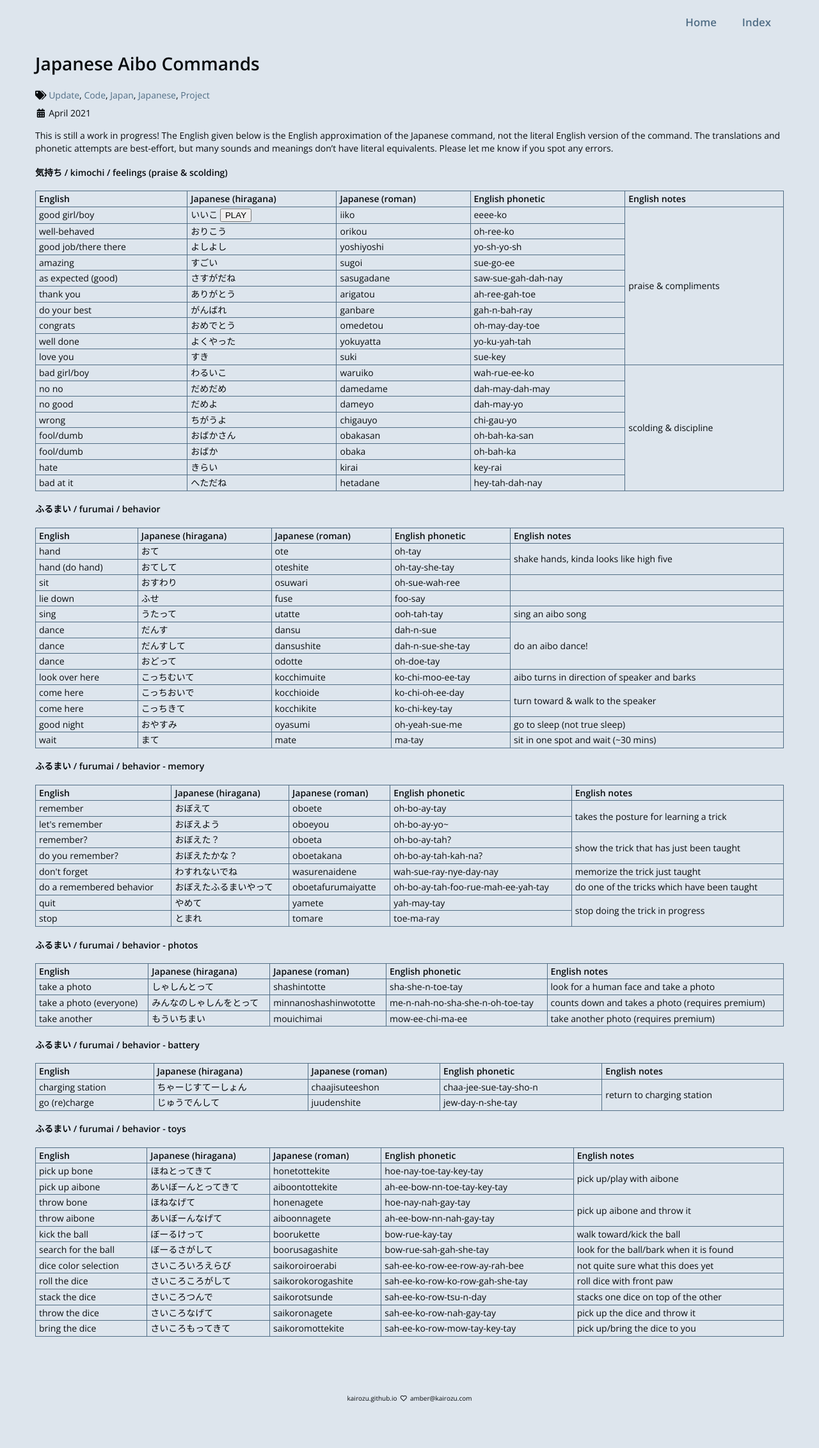
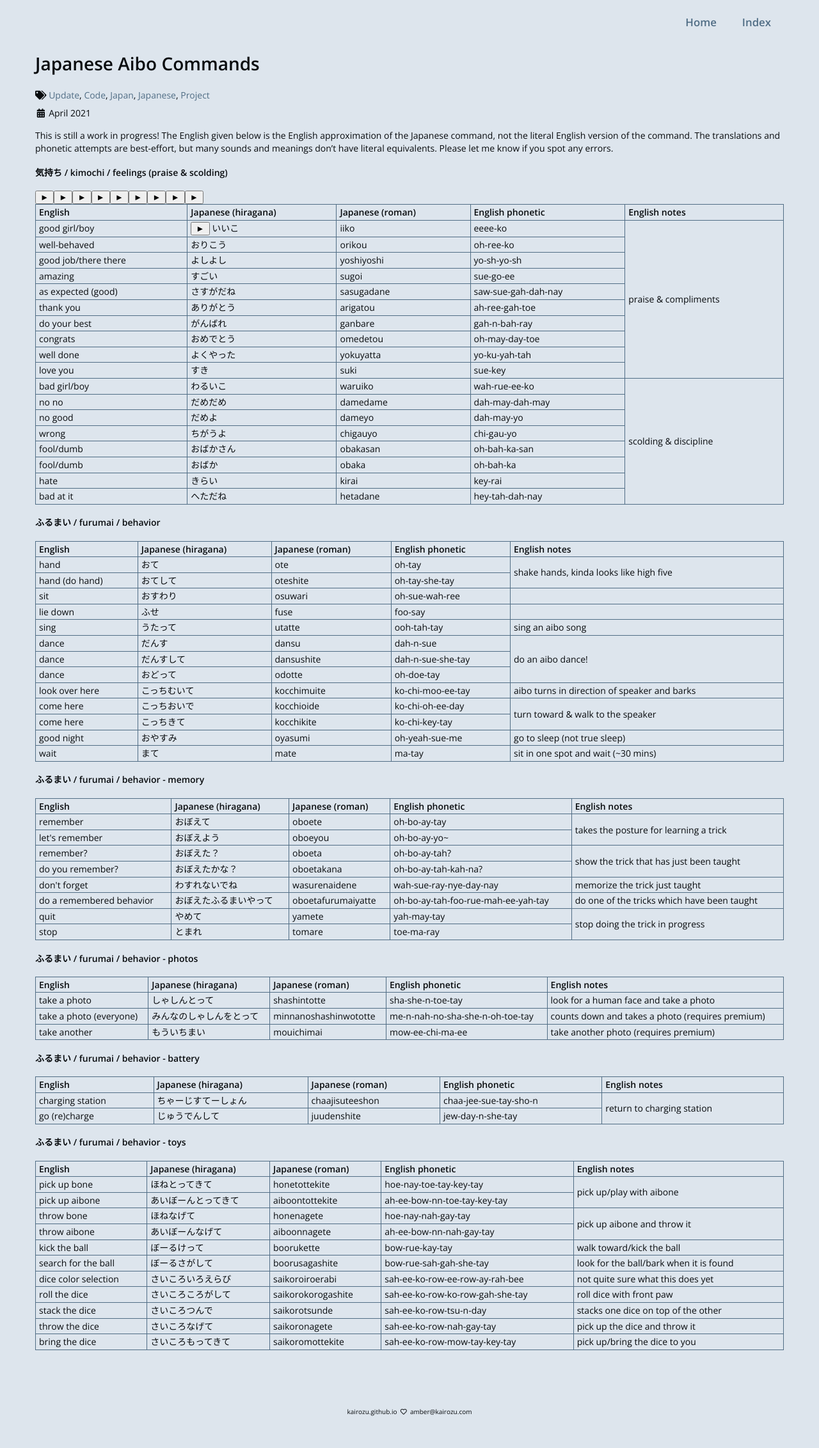
Before and after one commit to kairozu/kairozu.github.io, a Jekyll site: the page built from updates/_posts/2021-04-15-aibo-japanese.md, in a window 1280 px wide. Shown: the whole page at 64% size. Built offline with Jekyll 4.4.1, drawn with Linux system fonts in a browser that asks for light colours; nearby versions of some CDN libraries; before the commit the page ends 2243 px from its top, so only the background shows below that.

Commit message:
add sounds

```diff
--- a/updates/_posts/2021-04-15-aibo-japanese.md
+++ b/updates/_posts/2021-04-15-aibo-japanese.md
@@ -46,9 +46,9 @@
     <tr>
         <td>good girl/boy</td>
         <td>
+        <input type="button" value="&#9658;" onclick="play('iiko')">
+        <audio id="iiko" src="/sounds/iiko.mp3"></audio>
         いいこ
-            <input type="button" value="PLAY" onclick="play('iiko')">
-            <audio id="iiko" src="/sounds/iiko.mp3"></audio>
         </td>
         <td>iiko</td>
         <td>eeee-ko</td>
@@ -56,54 +56,72 @@
     </tr>
     <tr>
         <td>well-behaved</td>
+        <input type="button" value="&#9658;" onclick="play('orikou')">
+        <audio id="orikou" src="/sounds/orikou.mp3"></audio>
         <td>おりこう</td>
         <td>orikou</td>
         <td>oh-ree-ko</td>
     </tr>
     <tr>
         <td>good job/there there</td>
+        <input type="button" value="&#9658;" onclick="play('yoshiyoshi')">
+        <audio id="yoshiyoshi" src="/sounds/yoshiyoshi.mp3"></audio>
         <td>よしよし</td>
         <td>yoshiyoshi</td>
         <td>yo-sh-yo-sh</td>
     </tr>
     <tr>
         <td>amazing</td>
+        <input type="button" value="&#9658;" onclick="play('sugoi')">
+        <audio id="sugoi" src="/sounds/sugoi.mp3"></audio>
         <td>すごい</td>
         <td>sugoi</td>
         <td>sue-go-ee</td>
     </tr>
     <tr>
         <td>as expected (good)</td>
+        <input type="button" value="&#9658;" onclick="play('sasugadane')">
+        <audio id="sasugadane" src="/sounds/sasugadane.mp3"></audio>
         <td>さすがだね</td>
         <td>sasugadane</td>
         <td>saw-sue-gah-dah-nay</td>
     </tr>
     <tr>
         <td>thank you</td>
+        <input type="button" value="&#9658;" onclick="play('arigatou')">
+        <audio id="arigatou" src="/sounds/arigatou.mp3"></audio>
         <td>ありがとう</td>
         <td>arigatou</td>
         <td>ah-ree-gah-toe</td>
     </tr>
     <tr>
         <td>do your best</td>
+        <input type="button" value="&#9658;" onclick="play('ganbare')">
+        <audio id="ganbare" src="/sounds/ganbare.mp3"></audio>
         <td>がんばれ</td>
         <td>ganbare</td>
         <td>gah-n-bah-ray</td>
     </tr>
     <tr>
         <td>congrats</td>
+        <input type="button" value="&#9658;" onclick="play('omedetou')">
+        <audio id="omedetou" src="/sounds/omedetou.mp3"></audio>
         <td>おめでとう</td>
         <td>omedetou</td>
         <td>oh-may-day-toe</td>
     </tr>
     <tr>
         <td>well done</td>
+        <input type="button" value="&#9658;" onclick="play('yokuyatta')">
+        <audio id="yokuyatta" src="/sounds/yokuyatta.mp3"></audio>
         <td>よくやった</td>
         <td>yokuyatta</td>
         <td>yo-ku-yah-tah</td>
     </tr>
     <tr>
         <td>love you</td>
+        <input type="button" value="&#9658;" onclick="play('suki')">
+        <audio id="suki" src="/sounds/suki.mp3"></audio>
         <td>すき</td>
         <td>suki</td>
         <td>sue-key</td>
```
